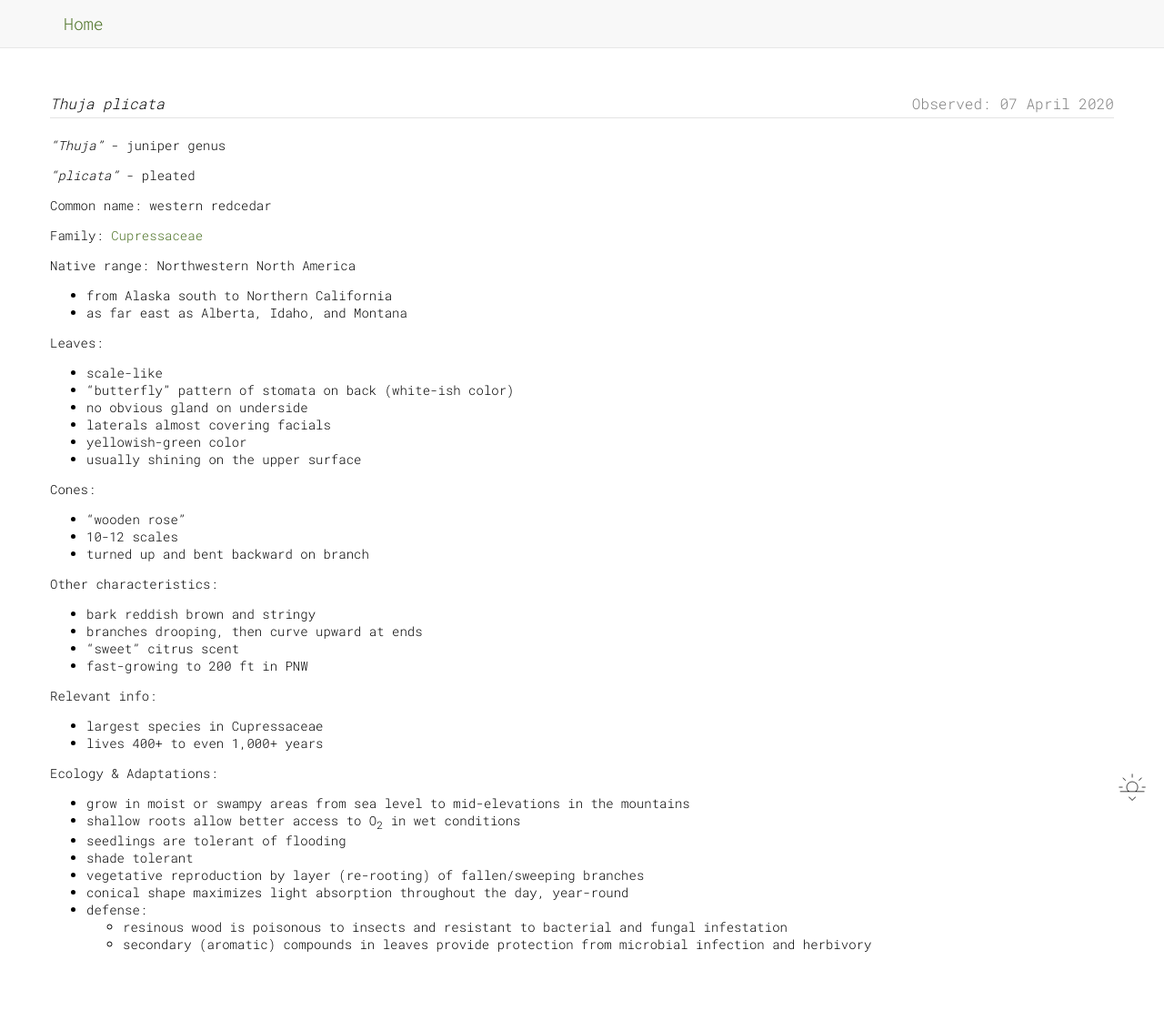
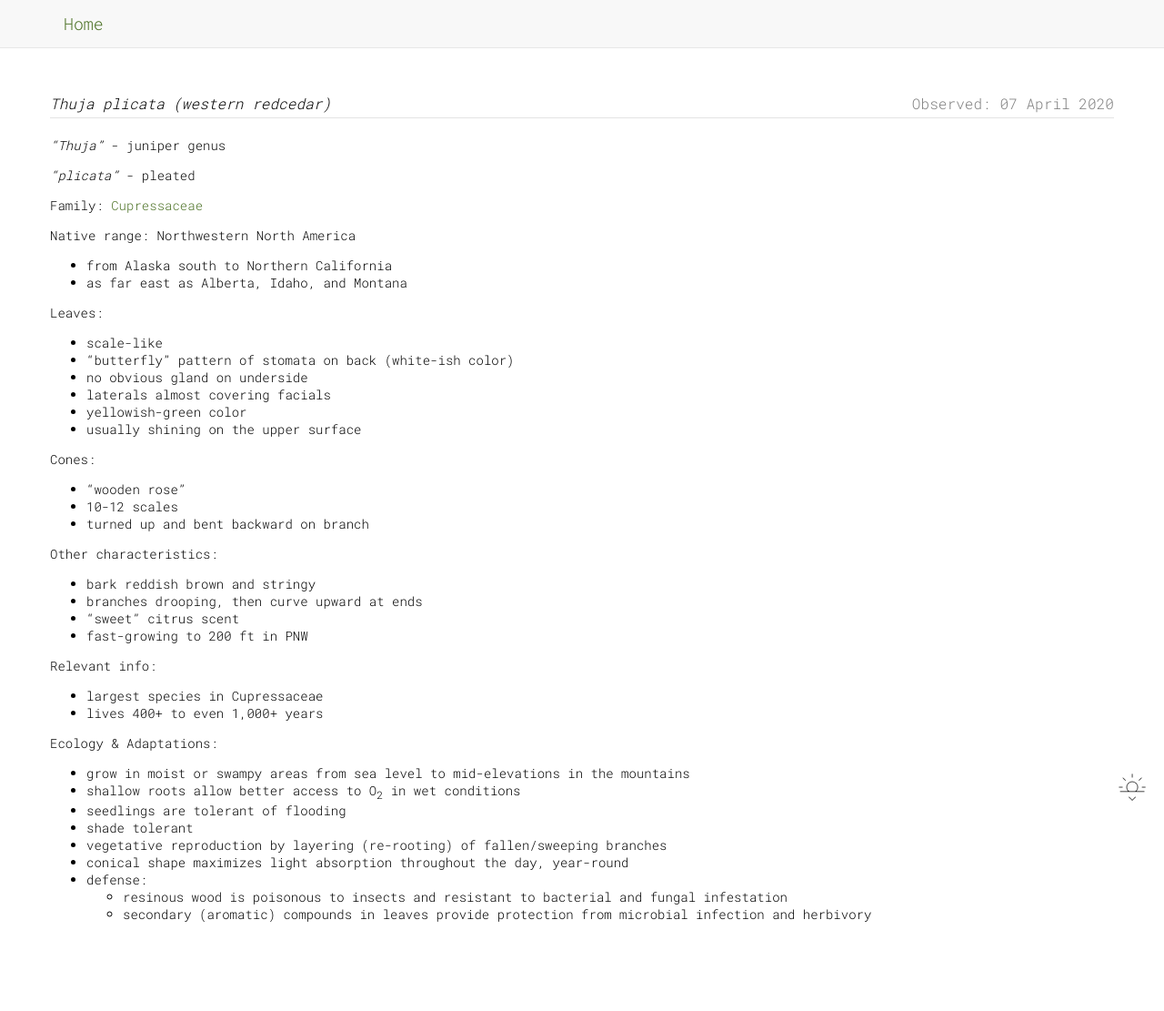
Before and after one commit to shaheenp/mygreeneyed, a Jekyll site: the page built from _posts/2020-04-07-thuja-plicata.md, in a window 1280 px wide. Shown: the whole page at 91% size. Built offline with Jekyll 4.4.1, drawn with Linux system fonts in a browser that asks for light colours; after the commit the page ends 1078 px from its top, so only the background shows below that.

Commit message:
add commonname to id page; 404 home link

```diff
--- a/404.html
+++ b/404.html
@@ -7,6 +7,5 @@ title: 404 - Page not found
     <p>404 - Page not found</p>
     <br>
     <p>Uh oh... I must have led you astray.</p>
-    <p>May I suggest going back home?</p>
-    <!-- <p>May I suggest going back <a href="{{ base }}">home</a>?</p> -->
+    <p>May I suggest going back <a href=".">home</a>?</p>
 </div>
--- a/_layouts/id.html
+++ b/_layouts/id.html
@@ -6,7 +6,7 @@
     {% include nav.html %}
     <main>
         <div id="header" class="post-header">
-            <span id="post-title"><i>{{ page.title }}</i></span>
+            <span id="post-title"><i>{{ page.title }} ({{ page.commonname }})</i></span>
             <span id="post-date">Observed: {{ page.date | date_to_long_string }}</span>
         </div>
         <div id="post-body">
--- a/_posts/2020-04-07-thuja-plicata.md
+++ b/_posts/2020-04-07-thuja-plicata.md
@@ -9,8 +9,6 @@ tags: [assigned, cupressaceae]
 *"Thuja"* - juniper genus
 
 *"plicata"* - pleated
-
-Common name: {{ page.commonname }}
 
 {% assign cupressaceae = site.family | where:"title", "Cupressaceae" | first %}
 Family: [Cupressaceae](.{{ cupressaceae.url }})
@@ -47,7 +45,7 @@ Ecology & Adaptations:
   - shallow roots allow better access to O<sub>2</sub> in wet conditions
   - seedlings are tolerant of flooding
   - shade tolerant
-  - vegetative reproduction by layer (re-rooting) of fallen/sweeping branches
+  - vegetative reproduction by layering (re-rooting) of fallen/sweeping branches
   - conical shape maximizes light absorption throughout the day, year-round
   - defense:
     - resinous wood is poisonous to insects and resistant to bacterial and fungal infestation
```
